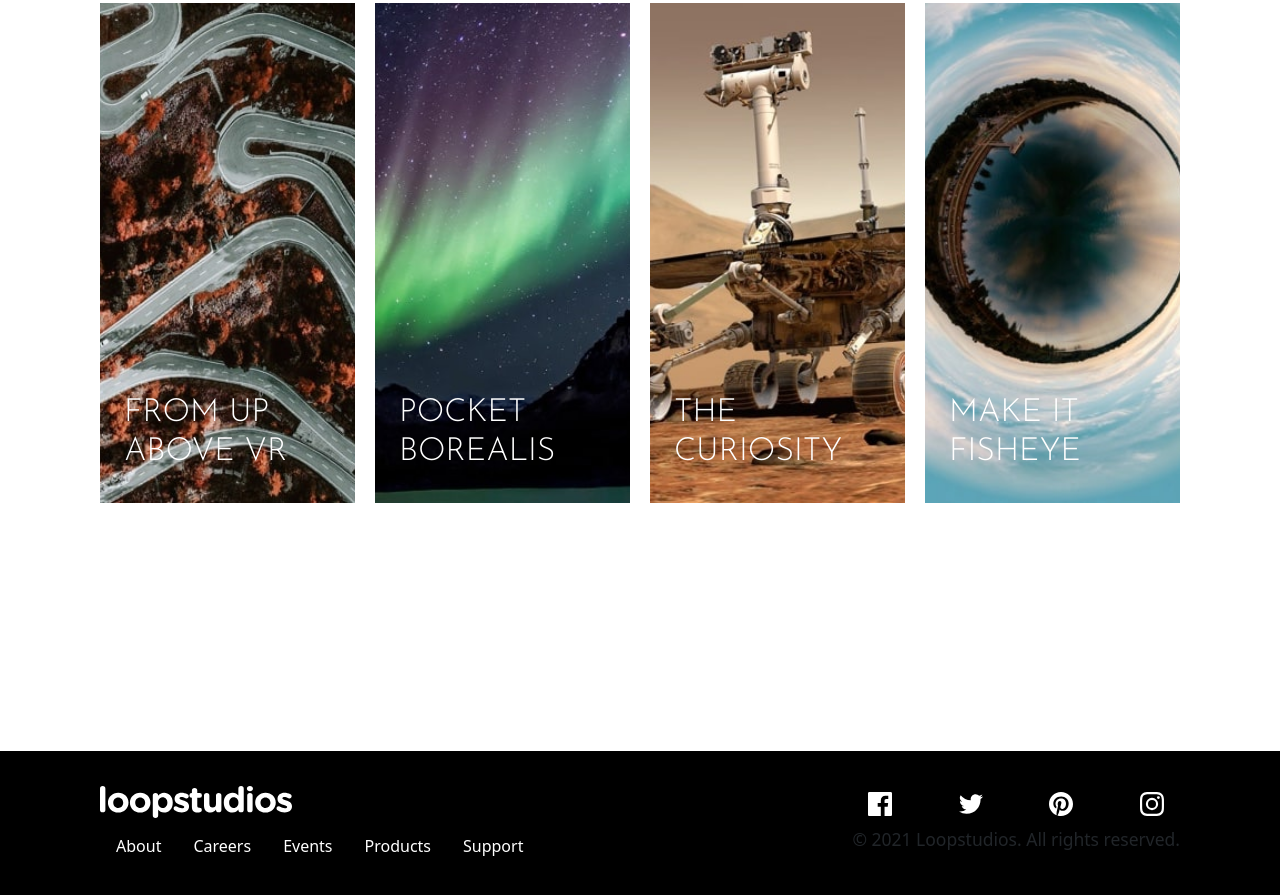
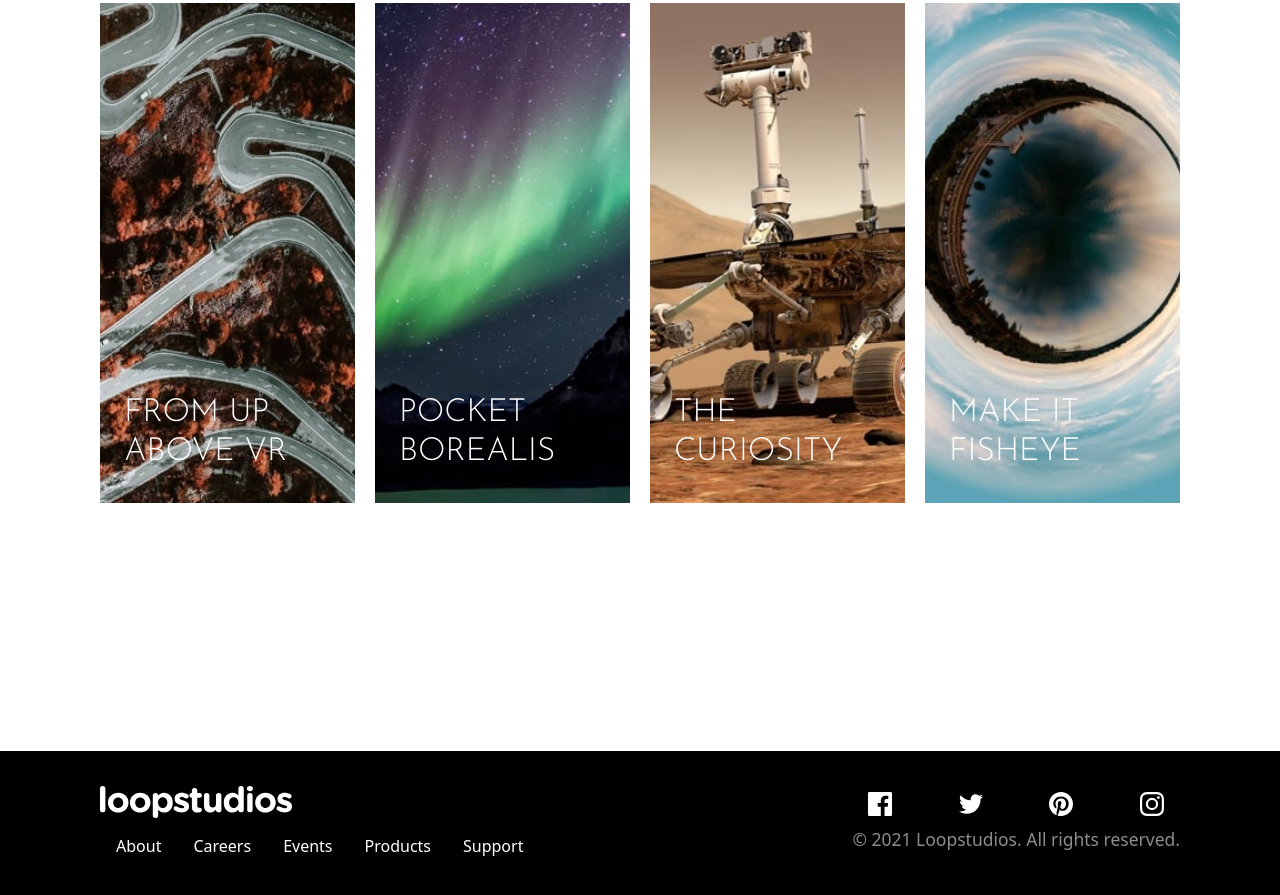
Before and after one commit to AmsoJ/loop-studio-landing-page, a plain HTML site: page index.html in a window 1280 px wide. Shown: the part 1925-2820 px from the top of the page. Drawn offline with nearby package versions, Linux system fonts and the light colour scheme.

Commit message:
the footer still

```diff
--- a/paint/style.scss
+++ b/paint/style.scss
@@ -195,6 +195,9 @@
                     }
                 }
             }
+            .address {
+                color: $Dark-Gray;
+            }
         }
     }
 }
```
Also changed, not shown: paint/style.css.
